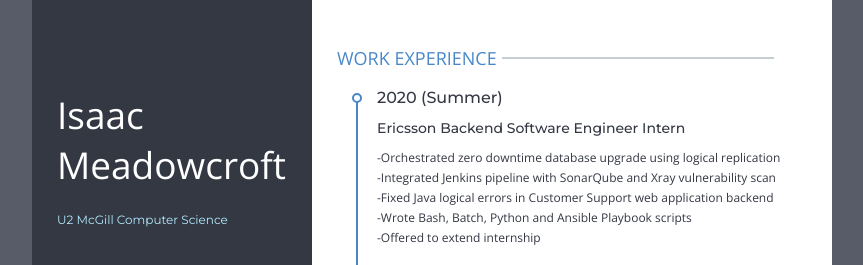
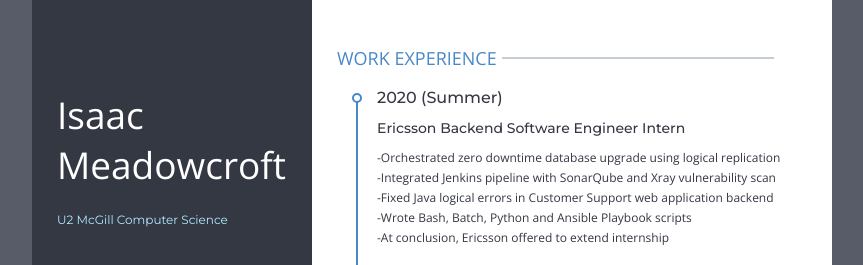
Before and after one commit to IsaacMeadowcroft/CV, a plain HTML site: page index.html in a window 1280 px wide. Shown: the top 265 px of the page, without its empty margins (208-1071 px from the left). Drawn offline with nearby package versions, Linux system fonts and the light colour scheme.

Commit message:
fixed line

```diff
--- a/index.html
+++ b/index.html
@@ -139,7 +139,7 @@
                 -Integrated Jenkins pipeline with SonarQube and Xray vulnerability scan<br>
                 -Fixed Java logical errors in Customer Support web application backend<br>
                 -Wrote Bash, Batch, Python and Ansible Playbook scripts<br>
-                -Offered to extend internship
+                -At conclusion, Ericsson offered to extend internship
               </p>
             </div>
           </li>
```
